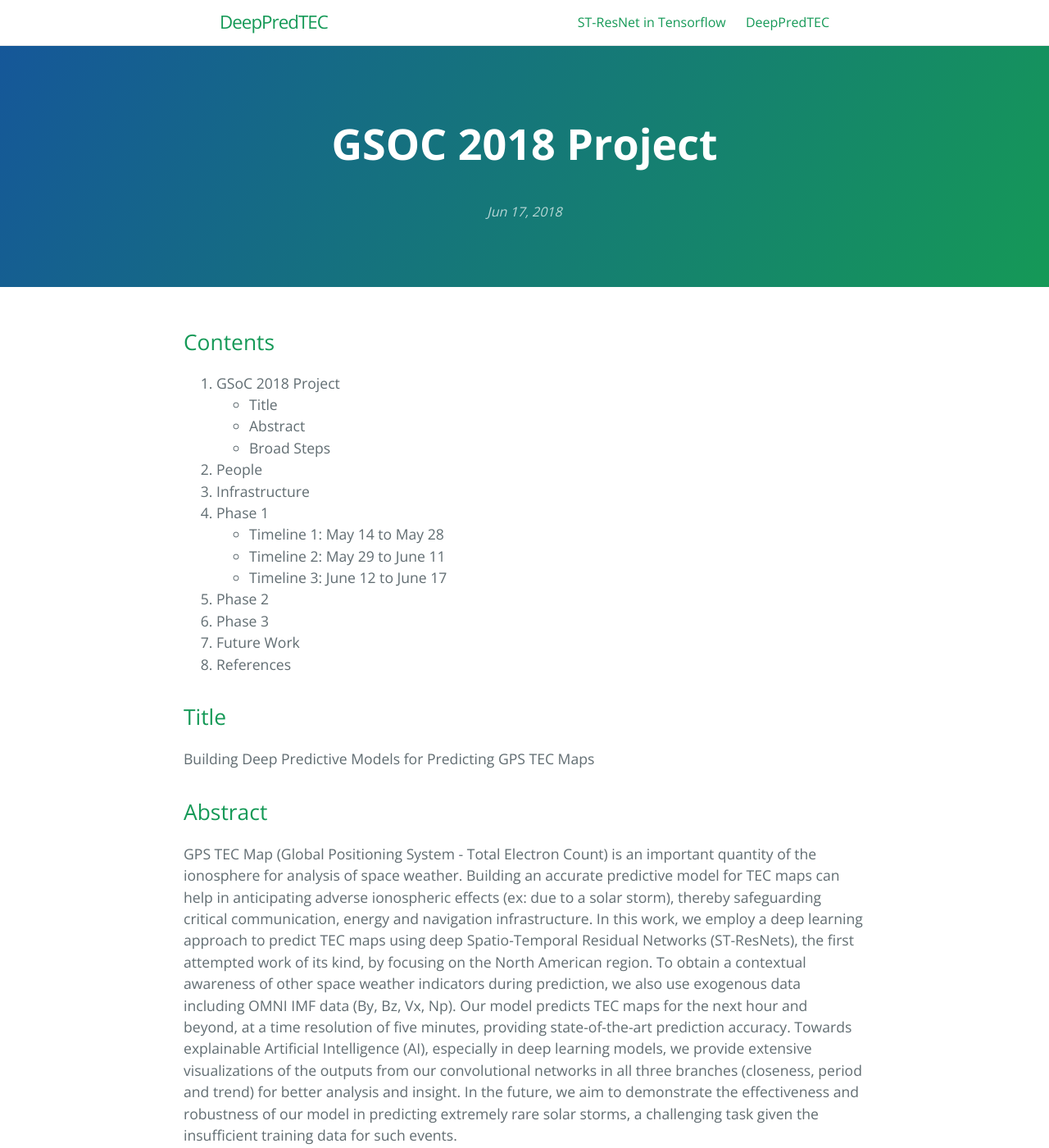
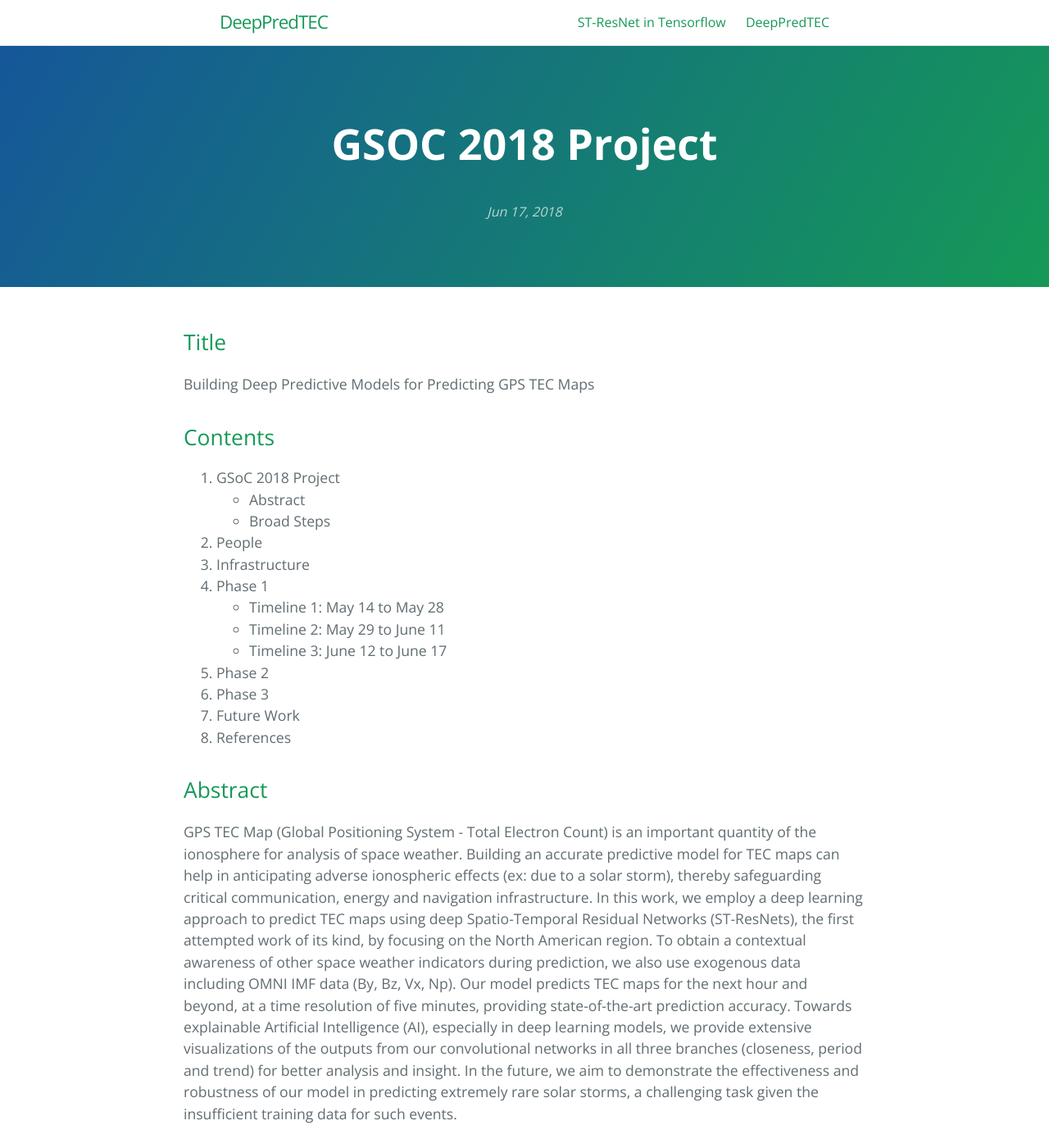
Before and after one commit to vtsuperdarn/DeepPredTEC, a Jekyll site: the page built from _posts/2018-06-17-gsoc-2018-project.md, in a window 1280 px wide and 1400 px high. Shown: the whole window at 82% size. Built offline with Jekyll 4.4.1, drawn with Linux system fonts in a browser that asks for light colours; some of the changed lines change nothing that is shown; some of the changed text lies outside the part shown.

Commit message:
post updated

```diff
--- a/_posts/2018-06-17-gsoc-2018-project.md
+++ b/_posts/2018-06-17-gsoc-2018-project.md
@@ -3,13 +3,14 @@ layout: post
 title: GSOC 2018 Project
 date: 2018-06-17
 ---
+## Title
+Building Deep Predictive Models for Predicting GPS TEC Maps
 
 ## Contents
 <ol class="task-list">
 <li> GSoC 2018 Project
 
     <ul class="task-list">
-    <li>Title</li>
     <li>Abstract</li>
     <li>Broad Steps</li>
     </ul>
@@ -33,9 +34,6 @@ date: 2018-06-17
 <li> References</li>
 </ol>
 
-## Title
-Building Deep Predictive Models for Predicting GPS TEC Maps
-
 ## Abstract
 GPS TEC Map (Global Positioning System - Total Electron Count) is an important quantity of the ionosphere for analysis of space weather. Building an accurate predictive model for TEC maps can help in anticipating adverse ionospheric effects (ex: due to a solar storm), thereby safeguarding critical communication, energy and navigation infrastructure. In this work, we employ a deep learning approach to predict TEC maps using deep Spatio-Temporal Residual Networks (ST-ResNets), the first attempted work of its kind, by focusing on the North American region. To obtain a contextual awareness of other space weather indicators during prediction, we also use exogenous data including OMNI IMF data (By, Bz, Vx, Np). Our model predicts TEC maps for the next hour and beyond, at a time resolution of five minutes, providing state-of-the-art prediction accuracy. Towards explainable Artificial Intelligence (AI), especially in deep learning models, we provide extensive visualizations of the outputs from our convolutional networks in all three branches (closeness, period and trend) for better analysis and insight. In the future, we aim to demonstrate the effectiveness and robustness of our model in predicting extremely rare solar storms, a challenging task given the insufficient training data for such events.
 
@@ -53,7 +51,7 @@ GPS TEC Map (Global Positioning System - Total Electron Count) is an important q
 <tbody>
 <tr>
 <td>A table</td>
-<td>A header</td>
+<td>style="text-align: center; color: green;" | '''DONE'''</td>
 <td>A table</td>
 <td>A header</td>
 <td>A table</td>
```
